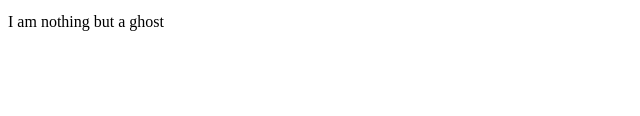
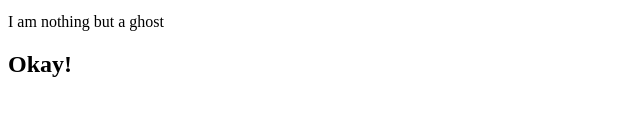
Before and after one commit to ApuKumarRoy/my-first-website, a plain HTML site: page index.html in a window 1280 px wide. Shown: the part 142-258 px from the top of the page, 0-640 px from the left. Drawn offline with Linux system fonts and the light colour scheme.

Commit message:
ghost added

```diff
--- a/index.html
+++ b/index.html
@@ -11,5 +11,6 @@
     <h3>Look it here! I can push to github</h3>
     <p>Feeling happy now</p>
     <p>I am nothing but a ghost</p>
+    <h2>Okay!</h2>
 </body>
 </html>
```
